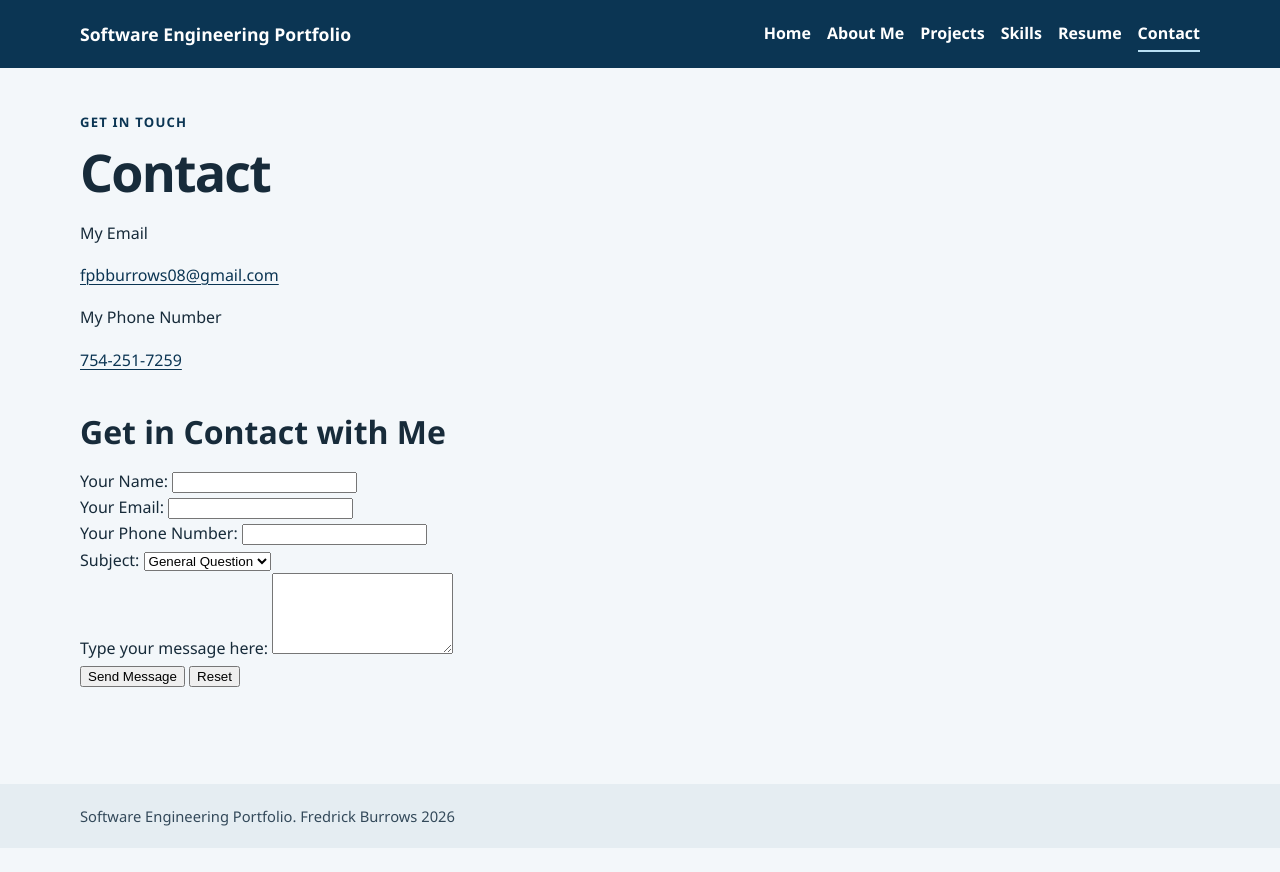
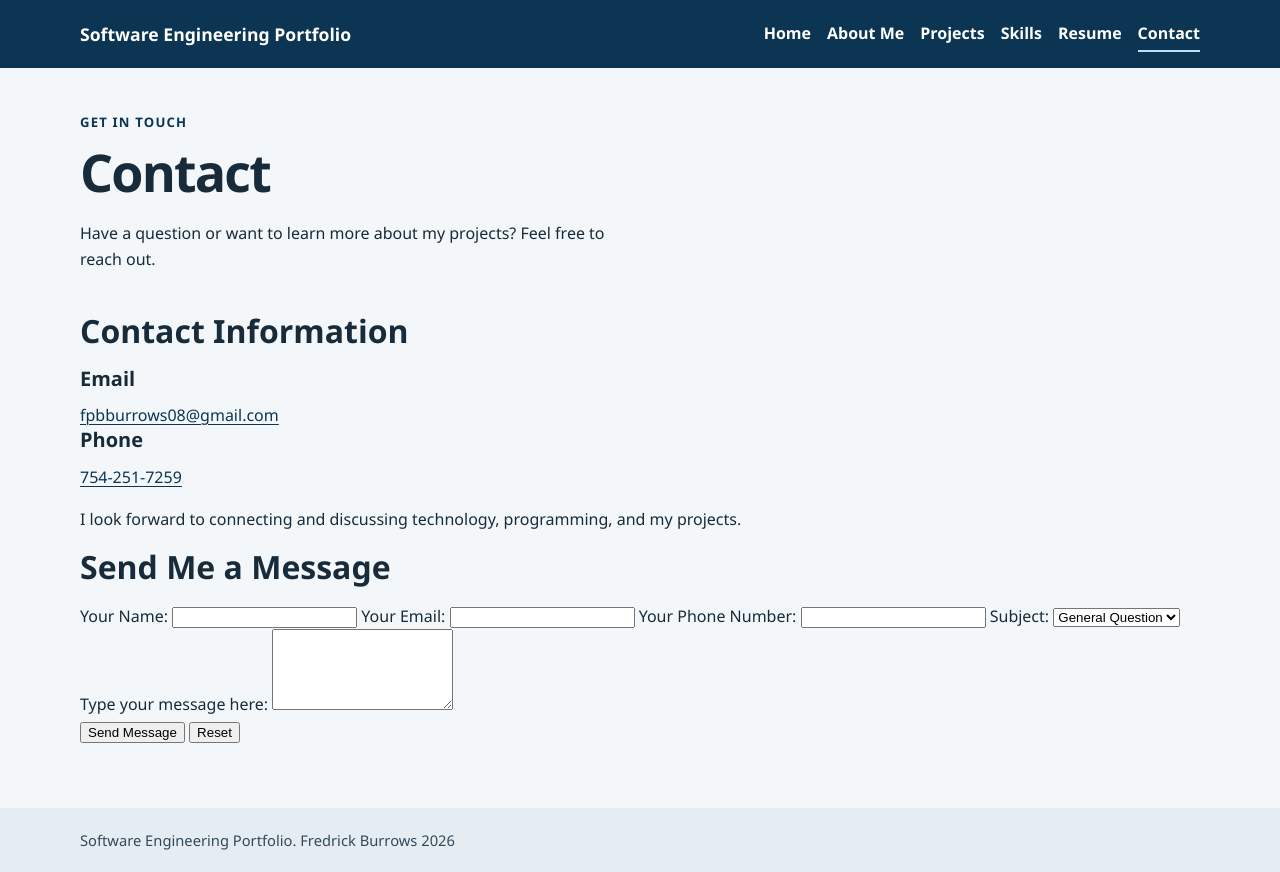
Before and after one commit to fpb08/software-engineering-portfolio, a plain HTML site: page contact.html in a window 1280 px wide. Before the commit the page ends 848 px from the top, so only its background shows below. Drawn offline with Linux system fonts and the light colour scheme.

Commit message:
Revise contact information and form layout
Updated contact section with new messaging and layout.

```diff
--- a/contact.html
+++ b/contact.html
@@ -28,30 +28,44 @@
     </div>
   </header>
   <main id="main-content" class="container page-content">
+
     <header class="page-heading">
         <p class="eyebrow">Get in touch</p>
         <h1>Contact</h1>
-      <p>My Email</p>
-      <a href="mailto:fpbburrows08@gmail.com">fpbburrows08@gmail.com</a> <br>
-      <p>My Phone Number</p>
-      <a href="tel:7542517259">754-251-7259</a>
+        <p>Have a question or want to learn more about my projects? Feel free to reach out.</p>
     </header>
-    <section class="content-section" aria-labelledby="contact-heading">
-      <h2 id="contact-heading"> Get in Contact with Me</h2>
+
+    <section class="contact-layout" aria-label="Contact information and form">
+        <div class="contact-details">
+            <h2>Contact Information</h2>
+
+            <div class="contact-item">
+                <h3>Email</h3>
+                <a href="mailto:fpbburrows08@gmail.com">
+                    fpbburrows08@gmail.com
+                </a>
+            </div>
+            <div class="contact-item">
+                <h3>Phone</h3>
+                <a href="tel:7542517259">
+                    754-251-7259
+                </a>
+            </div>
+            <p>I look forward to connecting and discussing technology, programming, and my projects.</p>
+        </div>
+        <div class="contact-form">
+            <h2>Send Me a Message</h2>
 
             <form>
 
                 <label for="name">Your Name:</label>
                 <input type="text" id="name" name="name" required>
-        <br>
 
                 <label for="email">Your Email:</label>
                 <input type="email" id="email" name="email" required>
-        <br>
 
                 <label for="phone">Your Phone Number:</label>
                 <input type="tel" id="phone" name="phone">
-        <br>
 
                 <label for="subject">Subject:</label>
                 <select id="subject" name="subject">
@@ -59,16 +73,17 @@
                     <option value="projects">Projects</option>
                     <option value="other">Other</option>
                 </select>
-        <br>
 
                 <label for="message">Type your message here:</label>
                 <textarea id="message" name="message" rows="5" required></textarea>
-        <br>
 
+                <div class="form-buttons">
                     <input type="submit" value="Send Message">
                     <input type="reset" value="Reset">
+                </div>
 
             </form>
+        </div>
     </section>
   </main>
   <footer class="site-footer">
```
Lines whose indentation alone changed are shown as unchanged.
